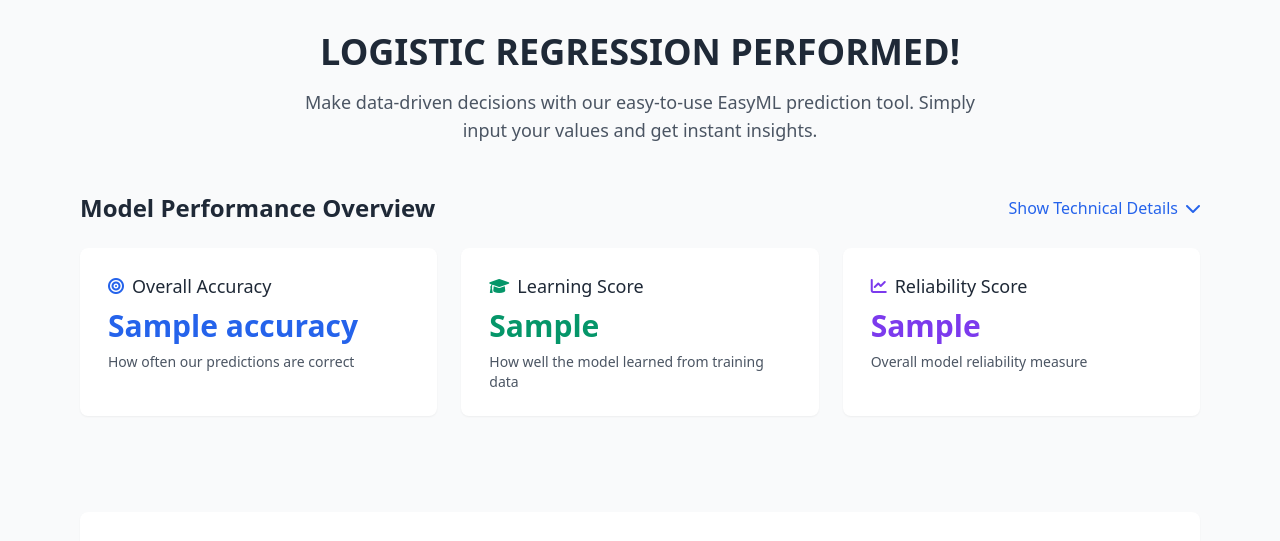
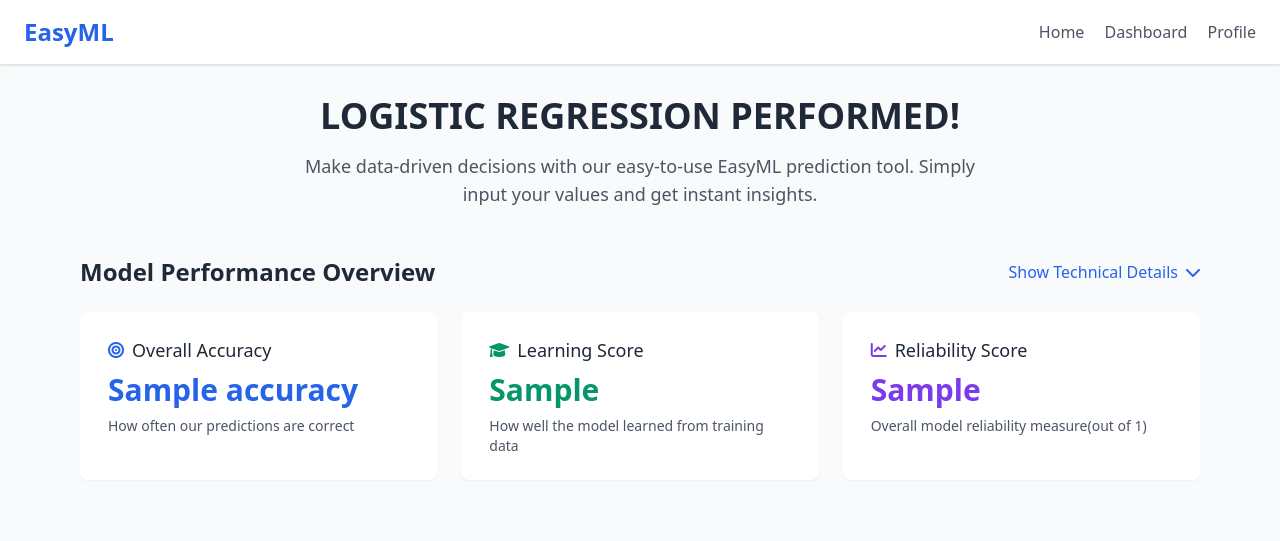
Before and after one commit to Amalanilkumar282/EasyML-main, a Flask app: template Latest/templates/logistic.html in a window 1280 px wide. Shown: the top 541 px of the page. Run offline with Flask 3, Linux system fonts and the light colour scheme; the template is opened without the code that fills it: most values are stand-ins (such as "Sample title", 1, 10 or a date in 2020).

Commit message:
logreg update2

```diff
--- a/Latest/templates/logistic.html
+++ b/Latest/templates/logistic.html
@@ -100,6 +100,19 @@
     </style>
 </head>
 <body class="bg-gray-50 min-h-screen">
+
+<!-- Navbar -->
+<header class="page-header bg-white shadow">
+    <div class="container mx-auto px-6 py-4 flex justify-between items-center">
+        <div class="text-2xl font-bold text-blue-600">EasyML</div>
+        <nav class="space-x-4">
+            <a href="/" class="text-gray-600 hover:text-blue-600">Home</a>
+            <a href="/landing" class="text-gray-600 hover:text-blue-600">Dashboard</a>
+            <a href="/login" class="text-gray-600 hover:text-blue-600">Profile</a>
+        </nav>
+    </div>
+</header>
+
     <div class="container mx-auto px-4 py-8 max-w-6xl">
         <!-- Header -->
         <div class="mb-12 text-center fade-in">
@@ -143,7 +156,7 @@
                         <h3 class="text-lg font-medium text-gray-800">Reliability Score</h3>
                     </div>
                     <p class="text-3xl font-bold text-purple-600">{{ metrics.roc_auc}}</p>
-                    <p class="text-sm text-gray-600 mt-2">Overall model reliability measure</p>
+                    <p class="text-sm text-gray-600 mt-2">Overall model reliability measure(out of 1)</p>
                 </div>
             </div>
         </div>
@@ -235,7 +248,7 @@
                                         <li>These features have minimal impact on the prediction</li>
                                     </ul>
                                 </li>
-                                <li>Bar colors indicate importance level:
+                                <!-- <li>Bar colors indicate importance level:
                                     <div class="grid grid-cols-1 md:grid-cols-3 gap-2 mt-2 ml-6">
                                         <div class="flex items-center space-x-2">
                                             <div class="w-4 h-4 bg-green-500 rounded"></div>
@@ -250,7 +263,7 @@
                                             <span>Low importance</span>
                                         </div>
                                     </div>
-                                </li>
+                                </li> -->
                             </ul>
                             <div class="bg-blue-50 p-3 rounded-lg mt-3">
                                 <p class="text-sm text-blue-800">
```
Also changed, not shown: 2 other files.
